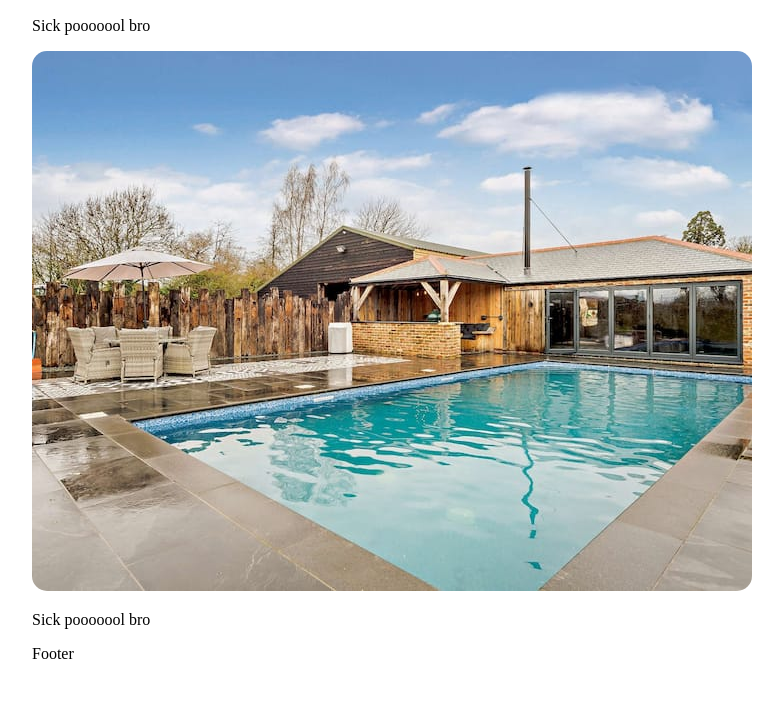
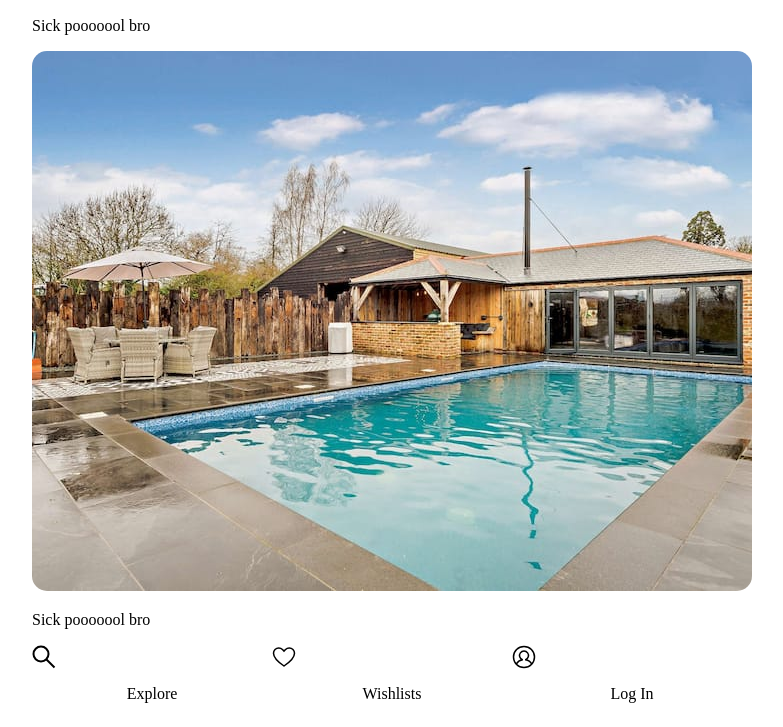
Before and after one commit to rikharthulee/airbnb, a plain HTML site: page index.html in a window 1280 px wide. Shown: the part 1786-2513 px from the top of the page, without its empty margins (248-1031 px from the left). Before the commit the page ends 2457 px from the top, so only its background shows below. Drawn offline with Linux system fonts and the light colour scheme.

Commit message:
create footer

```diff
--- a/index.html
+++ b/index.html
@@ -85,7 +85,22 @@
             </div>
         </main>
 
-        <footer>Footer</footer>
+        <footer>
+            <div>
+                <svg xmlns="http://www.w3.org/2000/svg" viewBox="0 0 32 32" aria-hidden="true" role="presentation" focusable="false" style="display: block; fill: none; height: 24px; width: 24px; stroke: currentcolor; stroke-width: 2.66667; overflow: visible;"><g fill="none"><circle cx="12" cy="12" r="10"></circle><path d="m19 19 11 11"></path></g></svg>
+                <p>Explore</p>
+            </div>
+
+            <div>
+                <svg xmlns="http://www.w3.org/2000/svg" viewBox="0 0 32 32" aria-hidden="true" role="presentation" focusable="false" style="display: block; fill: none; height: 24px; width: 24px; stroke: currentcolor; stroke-width: 2; overflow: visible;"><path d="M16 28c7-4.73 14-10 14-17a6.98 6.98 0 0 0-7-7c-1.8 0-3.58.68-4.95 2.05L16 8.1l-2.05-2.05a6.98 6.98 0 0 0-9.9 0A6.98 6.98 0 0 0 2 11c0 7 7 12.27 14 17z"></path></svg>
+                <p>Wishlists</p>
+            </div>
+
+            <div>
+                <svg xmlns="http://www.w3.org/2000/svg" viewBox="0 0 32 32" aria-hidden="true" role="presentation" focusable="false" style="display: block; fill: none; height: 24px; width: 24px; stroke: currentcolor; stroke-width: 2; overflow: visible;"><g fill="none"><circle cx="16" cy="16" r="14"></circle><path d="M14.02 19.66a6 6 0 1 1 3.96 0M17.35 19.67H18c3.69.61 6.8 2.91 8.54 6.08m-20.92-.27A12.01 12.01 0 0 1 14 19.67h.62"></path></g></svg>
+                <p>Log In</p>
+            </div>
+        </footer>
     </div>
 </body>
 </html>
--- a/style.css
+++ b/style.css
@@ -63,3 +63,9 @@ main img {
   width: 100%;
   border-radius: 15px;
 }
+
+footer {
+  display: inline-grid;
+  grid-template-columns: 1fr 1fr 1fr;
+  text-align: center;
+}
```
